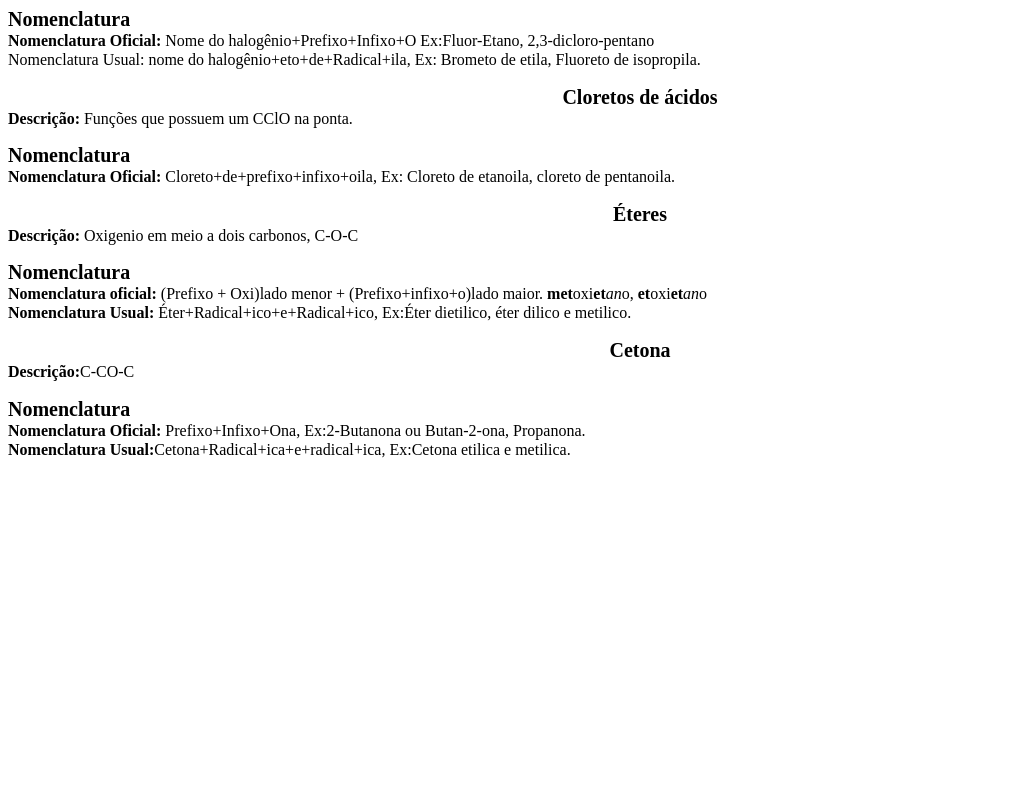
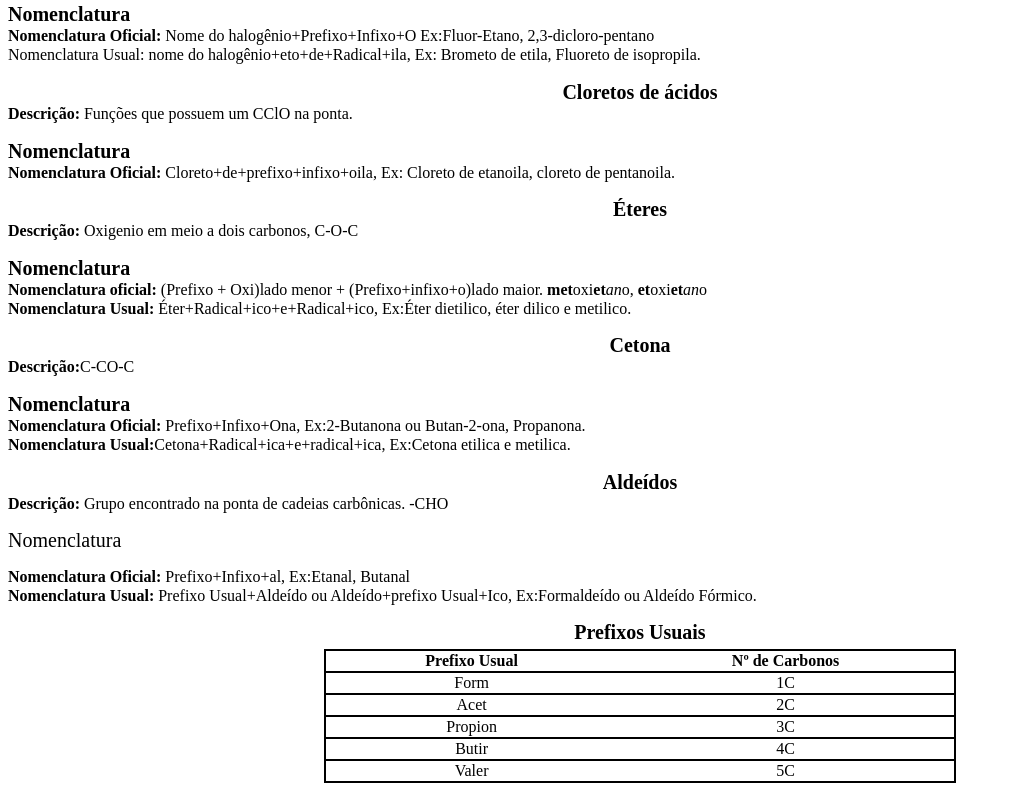
Before and after one commit to lucasbennertz/Estudos-Revisao, a plain HTML site: page Materias-Geral/Quimica.html in a window 1280 px wide. Shown: the part 910-1713 px from the top of the page, without its empty margins (0-1011 px from the left). Before the commit the page ends 1385 px from the top, so only its background shows below. Drawn offline with Linux system fonts and the light colour scheme.

Commit message:
TabelaPreixos

```diff
--- a/Materias-Geral/Quimica.html
+++ b/Materias-Geral/Quimica.html
@@ -7,57 +7,89 @@
     <link rel="stylesheet" href="assets/style.css">
 </head>
 <body>
-    <section id="superior">
+    <div id="superior">
         <h1 id="title">Seja bem-vindo à revisão de química</h1>
         <p id="subtitle">vamos começar</p>
-    </section>
+    </div>
     <section>
         <h2 class="topico">Funções orgânicas</h2>
         <p class="explicacao"><b>Descrição:</b> Estruturas que agrupam compostos orgânicos semelhantes</p>
-        <h2 class="topico" style="text-align: center;">Funções Nitrogenadas</h2>
+        <h2 class="topico-central">Funções Nitrogenadas</h2>
         <p class="explicacao" style="text-align: center;">Cadeias carbônicas que possuem nitrogenio em sua cadeia</p>
-        <h2 class="topico" style="text-align: center;">Amina</h2>
+        <h2 class="topico-central">Amina</h2>
         <p class="explicacao"><b>Descrição:</b> O grupo amina é dividido em três tipos que podem ser classificados pela quantidade de C que estão ligados ao N.</p>
         <h2 class="topico">Nomenclatura:</h2>
         <p class="explicacao"><b>Aminas Primárias:</b> Prefixo + Infixo + Amina ou Radical + Amina</p>
-        <p class="explicacao" style="margin-top: -15px;"><b>Aminas Secundárias e Terciárias: </b>Radical + Amina</p>
-        <h2 class="topico" style="text-align: center;">Amida</h2>
+        <p class="explicacao-seguida"><b>Aminas Secundárias e Terciárias: </b>Radical + Amina</p>
+        <h2 class="topico-central">Amida</h2>
         <p class="explicacao"><b>Descrição:</b> Amida só que com O, sua classificação se dá pela quantidade de C que estão ligados a O. Logo C-CO-NC-C é uma amida dissubstituida e não uma Amida secundária. E uma C-CO-NH-C é uma Amida Monossubstituida.</p>
         <h2 class="topico">Nomenclatura:</h2>
         <p class="explicacao"><b>Amidas Primárias Normais:</b> Prefixo+Infixo+Amida Ex:Butanamida,Etanamida.</p>
-        <p class="explicacao" style="margin-top: -15px;"><b>Amidas Monossubstituidas:</b> N+Radical+Prefixo+Infixo+Amida Ex:N-Metil-Propanamida</p>
-        <p class="explicacao" style="margin-top: -15px;"><b>Amidas dissubstituidas:</b> N+Radical+N+Radical+Prefixo+Infixo+Amida Ex:N,N-Dimetil-Etanamida, N-Etil-N-Metil-Butanamida.</p>
-        <h2 class="topico" style="text-align: center;">Nitrila</h2>
+        <p class="explicacao-seguida"><b>Amidas Monossubstituidas:</b> N+Radical+Prefixo+Infixo+Amida Ex:N-Metil-Propanamida</p>
+        <p class="explicacao-seguida"><b>Amidas dissubstituidas:</b> N+Radical+N+Radical+Prefixo+Infixo+Amida Ex:N,N-Dimetil-Etanamida, N-Etil-N-Metil-Butanamida.</p>
+        <h2 class="topico-central">Nitrila</h2>
         <p class="explicacao"><b>Descrição:</b> Funções em que há presença de uma Nitrila, CN</p>
         <h2 class="topico">Nomenclatura:</h2>
         <p class="explicacao"><b>Nomenclatura oficial:</b>Prefixo+Infixo+o+nitrilo Ex:Etanonitrilo, propanonitrilo</p>
-        <h2 class="topico" style="text-align: center;">Nitrocompostos</h2>
+        <h2 class="topico-central">Nitrocompostos</h2>
         <p class="explicacao"><b>Descrição:</b> Funções que trazem o grupo nitro, NO²</p>
         <h2 class="topico">Nomenclatura</h2>
         <p class="explicacao"><b>Nomenclatura Oficial:</b> Nitro+Prefixo+Infixo+O Ex: Nitro-etano, Nitro-Benzeno, TNT = Trinitro-Tolueno</p>
-        <h2 class="topico" style="text-align: center;">Isonitrilas</h2>
+        <h2 class="topico-central">Isonitrilas</h2>
         <p class="explicacao"><b>Descrição:</b>Funções em que estão ligadas a um C que liga com a nitrila, R-C-NC</p>
         <h2 class="topico">Nomenclatura</h2>
         <p class="explicacao"><b>Nomenclatura Oficial:</b> Radical+Carbilamina Ex:Metilcarbilamina, Isocianeto.</p>
-        <h2 class="topico" style="text-align: center;">Haletos Orgânicos(Não pertencem a classe das nitrogenadas)</h2>
+        <h2 class="topico-central">Haletos Orgânicos(Não pertencem a classe das nitrogenadas)</h2>
         <p class="explicacao"><b>Descrição:</b>Funções com elementos da Família 7A:Br,I,Cl,F.</p>
         <h2 class="topico">Nomenclatura</h2>
         <p class="explicacao"><b>Nomenclatura Oficial:</b> Nome do halogênio+Prefixo+Infixo+O Ex:Fluor-Etano, 2,3-dicloro-pentano</p>
-        <p class="explicacao" style="margin-top: -15px;">Nomenclatura Usual: nome do halogênio+eto+de+Radical+ila, Ex: Brometo de etila, Fluoreto de isopropila.</p>
-        <h2 class="topico" style="text-align: center;">Cloretos de ácidos</h2>
+        <p class="explicacao-seguida" >Nomenclatura Usual: nome do halogênio+eto+de+Radical+ila, Ex: Brometo de etila, Fluoreto de isopropila.</p>
+        <h2 class="topico-central" >Cloretos de ácidos</h2>
         <p class="explicacao"><b>Descrição:</b> Funções que possuem um CClO na ponta.</p>
         <h2 class="topico">Nomenclatura</h2>
         <p class="explicacao"><b>Nomenclatura Oficial:</b> Cloreto+de+prefixo+infixo+oila, Ex: Cloreto de etanoila, cloreto de pentanoila.</p>
-        <h2 class="topico" style="text-align: center;">Éteres</h2>
+        <h2 class="topico-central" >Éteres</h2>
         <p class="explicacao"><b>Descrição:</b> Oxigenio em meio a dois carbonos, C-O-C</p>
         <h2 class="topico">Nomenclatura</h2>
         <p class="explicacao"><b>Nomenclatura oficial: </b> (Prefixo + Oxi)lado menor + (Prefixo+infixo+o)lado maior.  <b>met</b>oxi<b>et</b><em>an</em>o, <b>et</b>oxi<b>et</b><em>an</em>o</p>
-        <p class="explicacao" style="margin-top: -15px;"><b>Nomenclatura Usual:</b> Éter+Radical+ico+e+Radical+ico, Ex:Éter dietilico, éter dilico e metilico.</p>
-        <h2 class="topico" style="text-align: center;">Cetona</h2>
+        <p class="explicacao-seguida" ><b>Nomenclatura Usual:</b> Éter+Radical+ico+e+Radical+ico, Ex:Éter dietilico, éter dilico e metilico.</p>
+        <h2 class="topico-central" >Cetona</h2>
         <p class="explicacao"><b>Descrição:</b>C-CO-C</p>
         <h2 class="topico">Nomenclatura</h2>
         <p class="explicacao"><b>Nomenclatura Oficial:</b> Prefixo+Infixo+Ona, Ex:2-Butanona ou Butan-2-ona, Propanona.</p>
-        <p class="explicacao" style="margin-top: -15px;"><b>Nomenclatura Usual:</b>Cetona+Radical+ica+e+radical+ica, Ex:Cetona etilica e metilica.</p>
+        <p class="explicacao-seguida" ><b>Nomenclatura Usual:</b>Cetona+Radical+ica+e+radical+ica, Ex:Cetona etilica e metilica.</p>
+        <h2 class="topico-central">Aldeídos</h2>
+        <p class="explicacao"><b>Descrição:</b> Grupo encontrado na ponta de cadeias carbônicas. -CHO</p>
+        <he class="topico">Nomenclatura</he>
+        <p class="explicacao"><b>Nomenclatura Oficial:</b> Prefixo+Infixo+al, Ex:Etanal, Butanal</p>
+        <p class="explicacao-seguida"><b>Nomenclatura Usual:</b> Prefixo Usual+Aldeído ou Aldeído+prefixo Usual+Ico, Ex:Formaldeído ou Aldeído Fórmico.</p>
+        <h2 class="topico-central">Prefixos Usuais</h2>
+        <table id="tabela-prefixos">
+            <tr>
+                <th>Prefixo Usual</th>
+                <th>Nº de Carbonos</th>
+            </tr>
+            <tr>
+                <td>Form</td>
+                <td>1C</td>
+            </tr>
+            <tr>
+                <td>Acet</td>
+                <td>2C</td>
+            </tr>
+            <tr>
+                <td>Propion</td>
+                <td>3C</td>
+            </tr>
+            <tr>
+                <td>Butir</td>
+                <td>4C</td>
+            </tr>
+            <tr>
+                <td>Valer</td>
+                <td>5C</td>
+            </tr>
+        </table>
     </section>
 </body>
 </html>
--- a/Materias-Geral/assets/style.css
+++ b/Materias-Geral/assets/style.css
@@ -21,3 +21,22 @@
 .explicacao{
     text-align: left;
 }
+.topico-central{
+    font-size: 20px;
+    margin-bottom: -15px;
+    text-align: center;
+}
+.explicacao-seguida{
+    text-align: left;
+    margin-top: -15px;
+}
+#tabela-prefixos{
+    border: solid black 1px;
+    margin: 20px auto;
+    text-align: center;
+    border-collapse: collapse;
+    width: 50%;
+}
+tr{
+    border: solid black 2px;
+}
```
